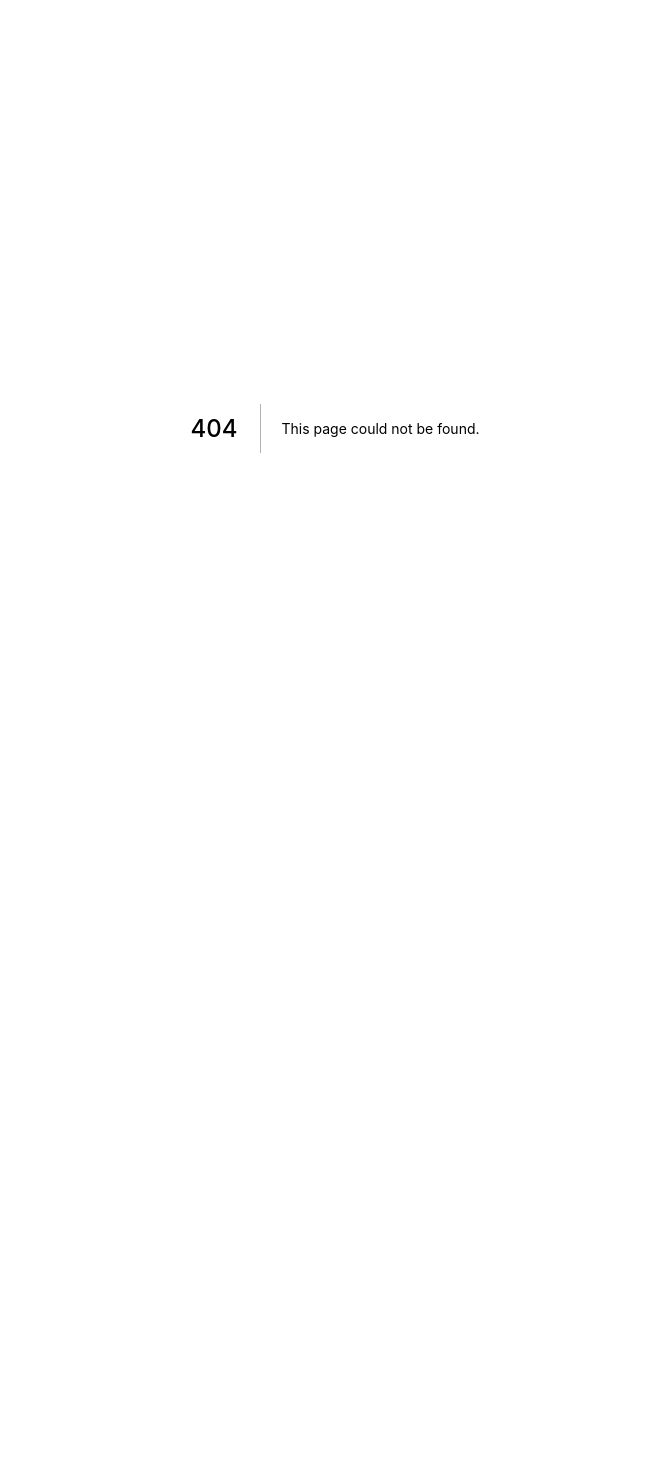
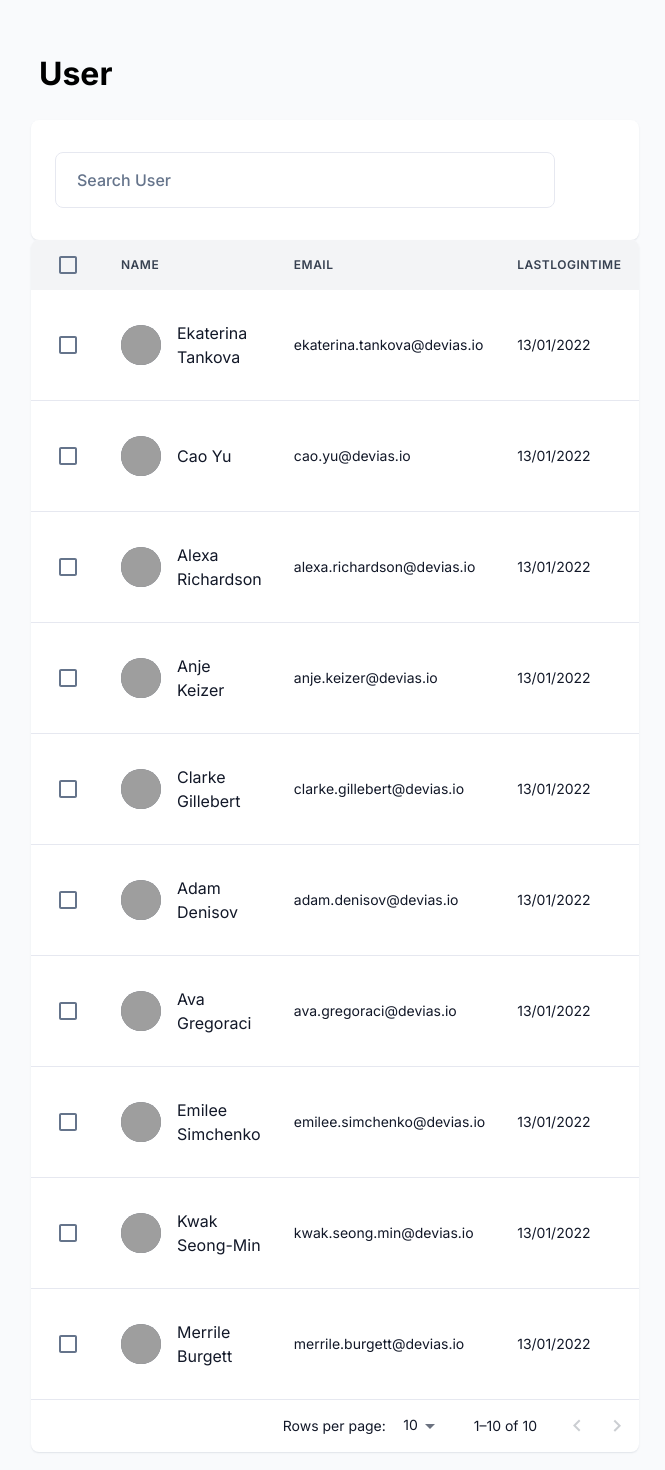
Before and after one commit to Qiming-Liu/ThinkMoreForum-Frontend, a Next.js app: page /admin in a window 1280 px wide. Before the commit this address had no page. Shown: the part 100-1570 px from the top of the page, without its empty margins (305-970 px from the left). Before the commit the page ends 992 px from the top, so only its background shows below. Built offline with nearby package versions, Linux system fonts and the light colour scheme; grey boxes are pictures that could not be loaded.

Commit message:
feat: add admin user page
still need to fix the padding for the pages and add the sort bar

```diff
--- /dev/null
+++ b/components/Admin/AdminUser.js
@@ -0,0 +1,177 @@
+import * as React from 'react';
+import { useState } from 'react';
+import PerfectScrollbar from 'react-perfect-scrollbar';
+import {
+  Box,
+  Card,
+  Typography,
+  Avatar,
+  Checkbox,
+  Table,
+  TableBody,
+  TableCell,
+  TableHead,
+  TablePagination,
+  TableRow,
+  CardContent,
+  TextField,
+  InputAdornment,
+  IconButton,
+} from '@mui/material';
+import Edit from '../../icons/edit';
+import RightArrow from '../../icons/rightArrow';
+
+export const AdminUser = ({ users, ...rest }) => {
+  const [selectedUserIds, setSelectedUserIds] = useState([]);
+  const [page, setPage] = React.useState(0);
+  const [rowsPerPage, setRowsPerPage] = React.useState(10);
+
+  const handleSelectAll = (event) => {
+    let newSelectedUserIds;
+
+    if (event.target.checked) {
+      newSelectedUserIds = users.map((user) => user.id);
+    } else {
+      newSelectedUserIds = [];
+    }
+
+    setSelectedUserIds(newSelectedUserIds);
+  };
+
+  const handleSelectOne = (_event, id) => {
+    const selectedIndex = selectedUserIds.indexOf(id);
+    let newSelectedUserIds = [];
+
+    if (selectedIndex === -1) {
+      newSelectedUserIds = newSelectedUserIds.concat(selectedUserIds, id);
+    } else if (selectedIndex === 0) {
+      newSelectedUserIds = newSelectedUserIds.concat(selectedUserIds.slice(1));
+    } else if (selectedIndex === selectedUserIds.length - 1) {
+      newSelectedUserIds = newSelectedUserIds.concat(
+        selectedUserIds.slice(0, -1),
+      );
+    } else if (selectedIndex > 0) {
+      newSelectedUserIds = newSelectedUserIds.concat(
+        selectedUserIds.slice(0, selectedIndex),
+        selectedUserIds.slice(selectedIndex + 1),
+      );
+    }
+
+    setSelectedUserIds(newSelectedUserIds);
+  };
+
+  const handleChangePage = (event, newPage) => {
+    setPage(newPage);
+  };
+
+  const handleChangeRowsPerPage = (event) => {
+    setRowsPerPage(parseInt(event.target.value, 10));
+    setPage(0);
+  };
+
+  return (
+    <>
+      <Typography sx={{ m: 1 }} variant="h4">
+        User
+      </Typography>
+      <Box sx={{ mt: 3 }}>
+        <Card>
+          <CardContent>
+            <Box sx={{ maxWidth: 500 }}>
+              <TextField
+                fullWidth
+                InputProps={{
+                  startAdornment: <InputAdornment position="start" />,
+                }}
+                placeholder="Search User"
+                variant="outlined"
+              />
+            </Box>
+          </CardContent>
+        </Card>
+      </Box>
+      <Card {...rest}>
+        <PerfectScrollbar>
+          <Box sx={{ minWidth: 400 }}>
+            <Table>
+              <TableHead>
+                <TableRow>
+                  <TableCell padding="checkbox">
+                    <Checkbox
+                      checked={selectedUserIds.length === users.length}
+                      color="primary"
+                      indeterminate={
+                        selectedUserIds.length > 0 &&
+                        selectedUserIds.length < users.length
+                      }
+                      onChange={handleSelectAll}
+                    />
+                  </TableCell>
+                  <TableCell>Name</TableCell>
+                  <TableCell>Email</TableCell>
+                  <TableCell>LastLoginTime</TableCell>
+                  <TableCell>Role</TableCell>
+                  <TableCell>Action</TableCell>
+                </TableRow>
+              </TableHead>
+              <TableBody>
+                {users.slice(0, rowsPerPage).map((customer) => (
+                  <TableRow
+                    hover
+                    key={customer.id}
+                    selected={selectedUserIds.indexOf(customer.id) !== -1}
+                  >
+                    <TableCell padding="checkbox">
+                      <Checkbox
+                        checked={selectedUserIds.indexOf(customer.id) !== -1}
+                        onChange={(event) =>
+                          handleSelectOne(event, customer.id)
+                        }
+                        value="true"
+                      />
+                    </TableCell>
+                    <TableCell>
+                      <Box
+                        sx={{
+                          alignItems: 'center',
+                          display: 'flex',
+                        }}
+                      >
+                        <Avatar src={customer.avatarUrl} sx={{ mr: 2 }} />
+                        <Typography color="textPrimary" variant="body1">
+                          {customer.name}
+                        </Typography>
+                      </Box>
+                    </TableCell>
+                    <TableCell>{customer.email}</TableCell>
+                    <TableCell>{customer.logintime}</TableCell>
+                    <TableCell>{customer.role}</TableCell>
+                    <TableCell>
+                      <IconButton aria-label="edit">
+                        <Edit />
+                      </IconButton>
+
+                      <IconButton aria-label="right-arrow">
+                        <RightArrow />
+                      </IconButton>
+                    </TableCell>
+                  </TableRow>
+                ))}
+              </TableBody>
+            </Table>
+          </Box>
+        </PerfectScrollbar>
+        <TablePagination
+          component="div"
+          count={users.length}
+          onPageChange={handleChangePage}
+          onRowsPerPageChange={handleChangeRowsPerPage}
+          page={page}
+          rowsPerPage={rowsPerPage}
+          rowsPerPageOptions={[5, 10, 20]}
+        />
+      </Card>
+    </>
+  );
+};
+export default AdminUser;
--- /dev/null
+++ b/icons/edit.js
@@ -0,0 +1,11 @@
+import * as React from 'react';
+import { createSvgIcon } from '@mui/material/utils';
+
+const Edit = createSvgIcon(
+  <svg xmlns="http://www.w3.org/2000/svg" viewBox="0 0 576 512">
+    <path d="M402.6 83.2l90.2 90.2c3.8 3.8 3.8 10 0 13.8L274.4 405.6l-92.8 10.3c-12.4 1.4-22.9-9.1-21.5-21.5l10.3-92.8L388.8 83.2c3.8-3.8 10-3.8 13.8 0zm162-22.9l-48.8-48.8c-15.2-15.2-39.9-15.2-55.2 0l-35.4 35.4c-3.8 3.8-3.8 10 0 13.8l90.2 90.2c3.8 3.8 10 3.8 13.8 0l35.4-35.4c15.2-15.3 15.2-40 0-55.2zM384 346.2V448H64V128h229.8c3.2 0 6.2-1.3 8.5-3.5l40-40c7.6-7.6 2.2-20.5-8.5-20.5H48C21.5 64 0 85.5 0 112v352c0 26.5 21.5 48 48 48h352c26.5 0 48-21.5 48-48V306.2c0-10.7-12.9-16-20.5-8.5l-40 40c-2.2 2.3-3.5 5.3-3.5 8.5z" />
+  </svg>,
+  'Edit',
+);
+
+export default Edit;
--- /dev/null
+++ b/icons/rightArrow.js
@@ -0,0 +1,17 @@
+import * as React from 'react';
+import { createSvgIcon } from '@mui/material/utils';
+
+const RightArrow = createSvgIcon(
+  <svg
+    xmlns="http://www.w3.org/2000/svg"
+    width="24"
+    height="24"
+    fillRule="evenodd"
+    clipRule="evenodd"
+  >
+    <path d="M21.883 12l-7.527 6.235L15 19l9-7.521L15 4l-.645.764L21.884 11H0v1h21.883z" />
+  </svg>,
+  'RightArrow',
+);
+
+export default RightArrow;
--- a/package.json
+++ b/package.json
@@ -36,6 +36,7 @@
     "react": "17.0.2",
     "react-dom": "17.0.2",
     "react-hot-toast": "^2.2.0",
+    "react-perfect-scrollbar": "^1.5.8",
     "react-redux": "^7.2.1",
     "react-svg": "^14.1.9",
     "redux": "^4.0.5",
--- /dev/null
+++ b/pages/admin.js
@@ -0,0 +1,27 @@
+import * as React from 'react';
+import Head from 'next/head';
+import { Box, Container } from '@mui/material';
+import { AdminUser } from '../components/Admin/AdminUser';
+import { users } from './api/fake-users';
+
+const Admin = () => (
+  <>
+    <Head>
+      <title>Administration Page</title>
+    </Head>
+    <Box
+      component="main"
+      sx={{
+        flexGrow: 1,
+      }}
+    >
+      <Container maxWidth={false}>
+        <Box sx={{ mt: 2 }}>
+          <AdminUser users={users} />
+        </Box>
+      </Container>
+    </Box>
+  </>
+);
+
+export default Admin;
--- /dev/null
+++ b/pages/api/fake-users.js
@@ -0,0 +1,92 @@
+export const users = [
+  {
+    id: 1,
+    logintime: '13/01/2022',
+    avatarUrl: '/static/images/avatars/avatar_3.png',
+    createdAt: 1555016400000,
+    email: 'ekaterina.tankova@devias.io',
+    name: 'Ekaterina Tankova',
+    role: 'Admin',
+  },
+  {
+    id: 2,
+    logintime: '13/01/2022',
+    avatarUrl: '/static/images/avatars/avatar_4.png',
+    createdAt: 1555016400000,
+    email: 'cao.yu@devias.io',
+    name: 'Cao Yu',
+    role: 'Admin',
+  },
+  {
+    id: 3,
+    logintime: '13/01/2022' ,
+    avatarUrl: '/static/images/avatars/avatar_2.png',
+    createdAt: 1555016400000,
+    email: 'alexa.richardson@devias.io',
+    name: 'Alexa Richardson',
+    role: 'Admin',
+  },
+  {
+    id: 4,
+    logintime: '13/01/2022' ,
+    avatarUrl: '/static/images/avatars/avatar_5.png',
+    createdAt: 1554930000000,
+    email: 'anje.keizer@devias.io',
+    name: 'Anje Keizer',
+    role: 'User',
+  },
+  {
+    id: 5,
+    logintime: '13/01/2022',
+    avatarUrl: '/static/images/avatars/avatar_6.png',
+    createdAt: 1554757200000,
+    email: 'clarke.gillebert@devias.io',
+    name: 'Clarke Gillebert',
+    role: 'User',
+  },
+  {
+    id: 6,
+    logintime: '13/01/2022',
+    avatarUrl: '/static/images/avatars/avatar_1.png',
+    createdAt: 1554670800000,
+    email: 'adam.denisov@devias.io',
+    name: 'Adam Denisov',
+    role: 'unverified user',
+  },
+  {
+    id: 7,
+    logintime: '13/01/2022',
+    avatarUrl: '/static/images/avatars/avatar_7.png',
+    createdAt: 1554325200000,
+    email: 'ava.gregoraci@devias.io',
+    name: 'Ava Gregoraci',
+    role: 'unverified user',
+  },
+  {
+    id: 8,
+    logintime: '13/01/2022' ,
+    avatarUrl: '/static/images/avatars/avatar_8.png',
+    createdAt: 1523048400000,
+    email: 'emilee.simchenko@devias.io',
+    name: 'Emilee Simchenko',
+    role: 'unverified user',
+  },
+  {
+    id: 9,
+    logintime: '13/01/2022' ,
+    avatarUrl: '/static/images/avatars/avatar_9.png',
+    createdAt: 1554702800000,
+    email: 'kwak.seong.min@devias.io',
+    name: 'Kwak Seong-Min',
+    role: 'user',
+  },
+  {
+    id: 10,
+    logintime: '13/01/2022',
+    avatarUrl: '/static/images/avatars/avatar_10.png',
+    createdAt: 1522702800000,
+    email: 'merrile.burgett@devias.io',
+    name: 'Merrile Burgett',
+    role: 'user',
+  },
+];
```
Also changed, not shown: 1 other file (tests, documents, lock files or other folders).
